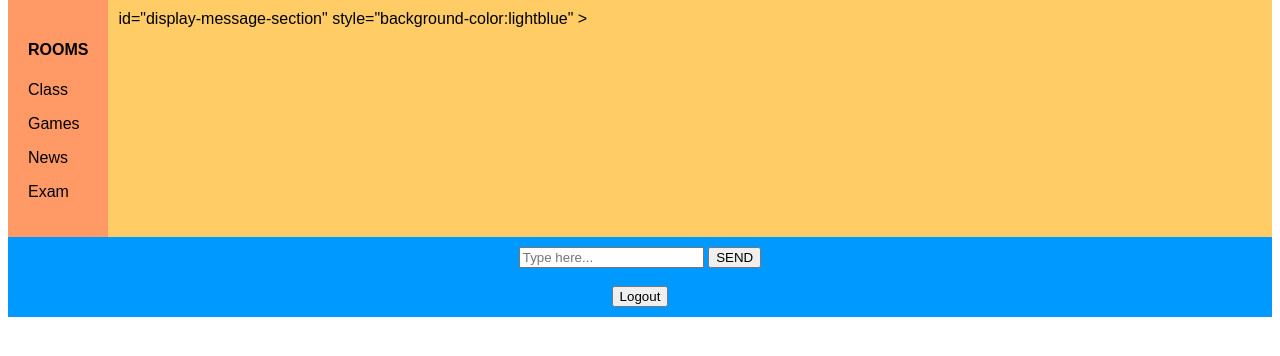
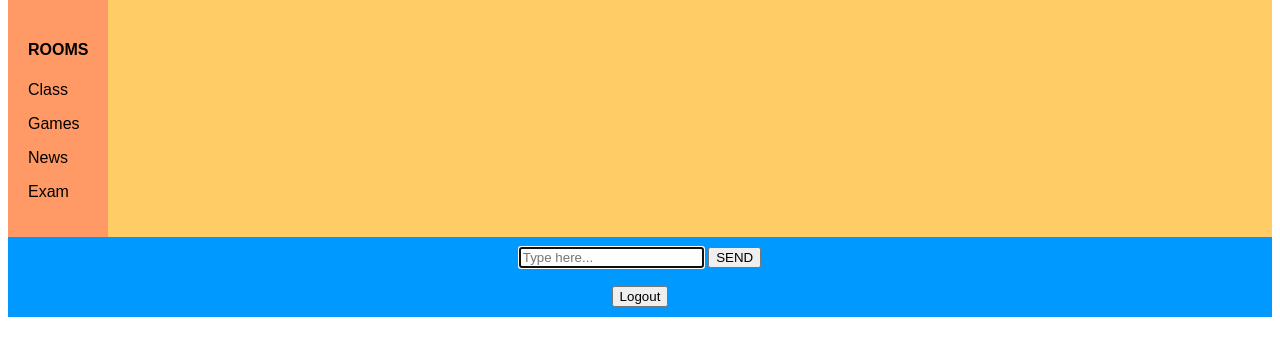
Before and after one commit to Srinivasan1008/Schat-flask, a Flask app: page /chat in a window 1280 px wide. Shown: the part 186-542 px from the top of the page. Run offline with Flask 2, Linux system fonts and the light colour scheme; the visitor is signed in with stand-in values (Sample User, id 1); data comes from the database, SQL or seed files in the repository; some libraries are stand-ins or nearby versions.

Commit message:
Schat prototype-2

```diff
--- a/templates/chat.html
+++ b/templates/chat.html
@@ -91,7 +91,7 @@ footer {
              <div id="rightside-panel">
              <!--display msg-->
 
-                <div> id="display-message-section" style="background-color:lightblue" >
+                <div id="display-message-section" style="background-color:lightblue" >
                 </div>
 
 
```
